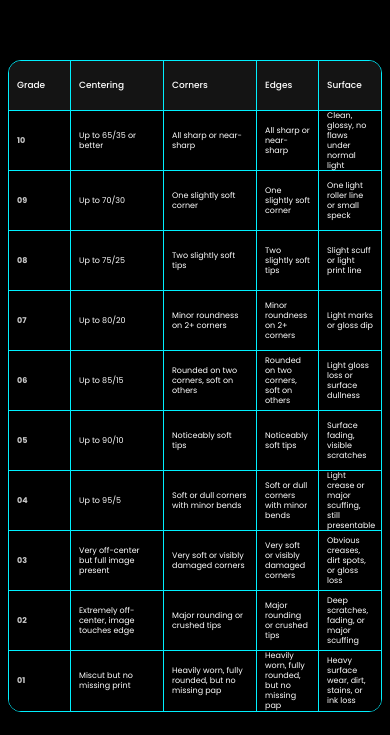
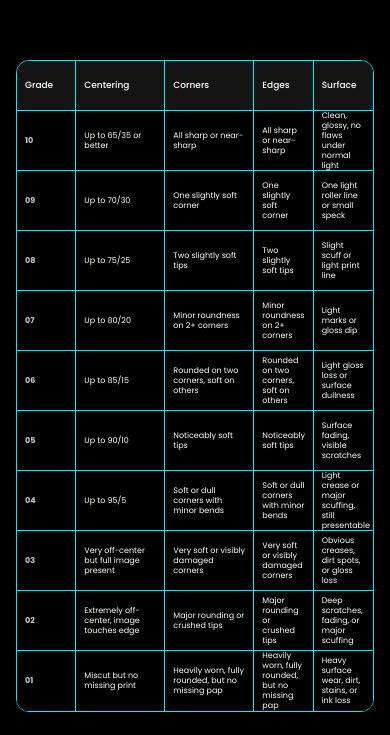
Before and after one commit to sananahmad7/lsg, a Next.js app: page /grading-scale in a window 390 px wide. Shown: the part 1209-1944 px from the top of the page. Built offline with nearby package versions, Linux system fonts and the light colour scheme.

Commit message:
table done

```diff
--- a/components/GradingProcess/OurCases.tsx
+++ b/components/GradingProcess/OurCases.tsx
@@ -57,7 +57,8 @@ export default function OurCases() {
 
         {/* --- Content Container --- */}
         <div className="w-full flex flex-col items-center border-white/10 max-w-[1200px] gap-[25px] lg:gap-[30px] rounded-[12px] border lg:pr-[70px] lg:pb-[45px] lg:pl-[70px] bg-gradient-to-b from-white/[0.084] to-zinc-400/[0.042]">
-          <div className="flex flex-col items-center justify-start max-w-[1124px] w-full gap-[25px] ">
+          {/* Added responsive padding here: px-6 sm:px-10 lg:px-0 */}
+          <div className="flex flex-col items-center justify-start max-w-[1124px] w-full gap-[25px] px-6 sm:px-10 lg:px-0">
             {/* =========================================
                 1. FRONT SLAB
                 ========================================= */}
--- a/components/gradingScale/GradingTable.tsx
+++ b/components/gradingScale/GradingTable.tsx
@@ -86,7 +86,7 @@ export default function GradingTable() {
   ];
 
   return (
-    <div className="flex justify-center w-full bg-black py-10 lg:py-20 px-2 sm:px-4">
+    <div className="flex justify-center w-full bg-black py-10 lg:py-20 px-4 ">
       <div className="w-full max-w-[1200px]">
         <div
           className="relative grid grid-cols-12 overflow-hidden rounded-[13px]   border-[#00EFFE]"
```
Also changed, not shown: 2 other files (tests, documents, lock files or other folders).
